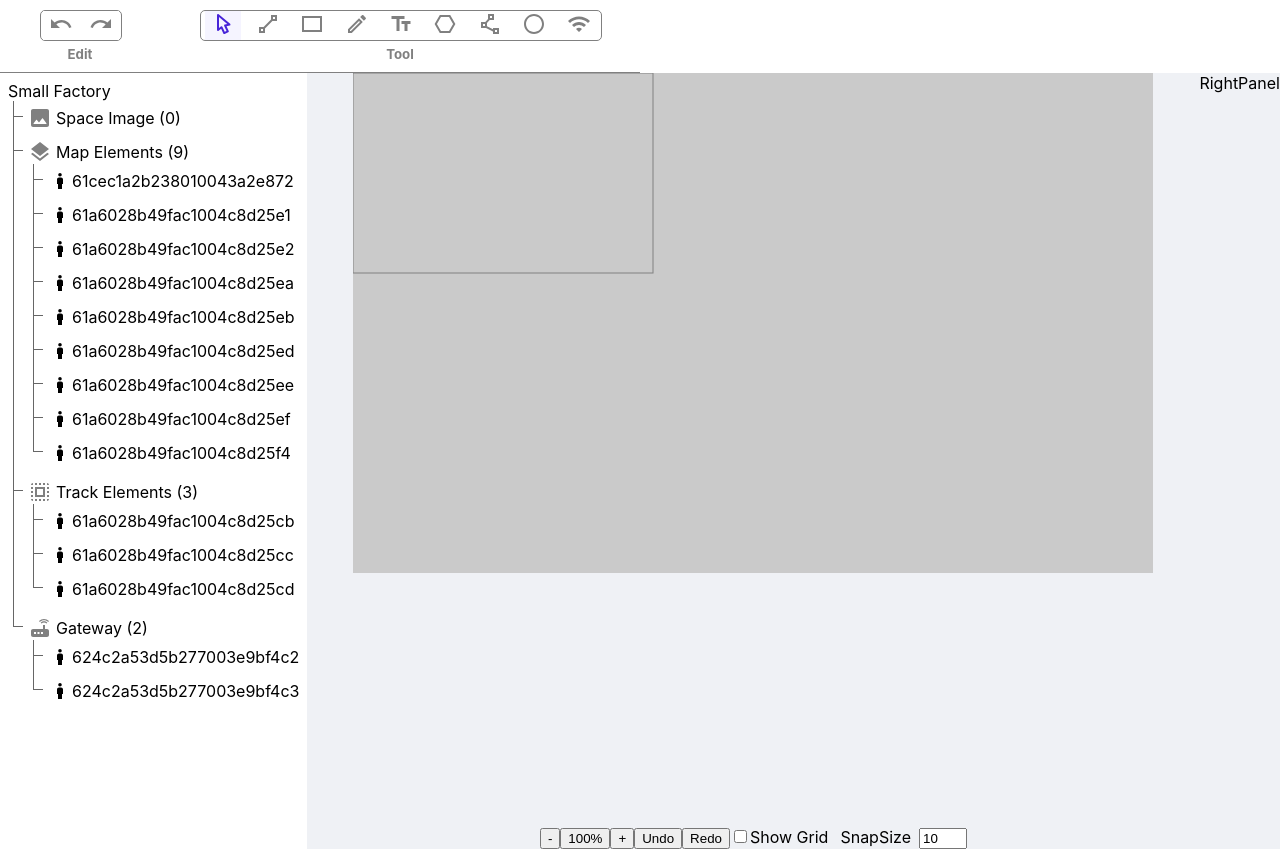
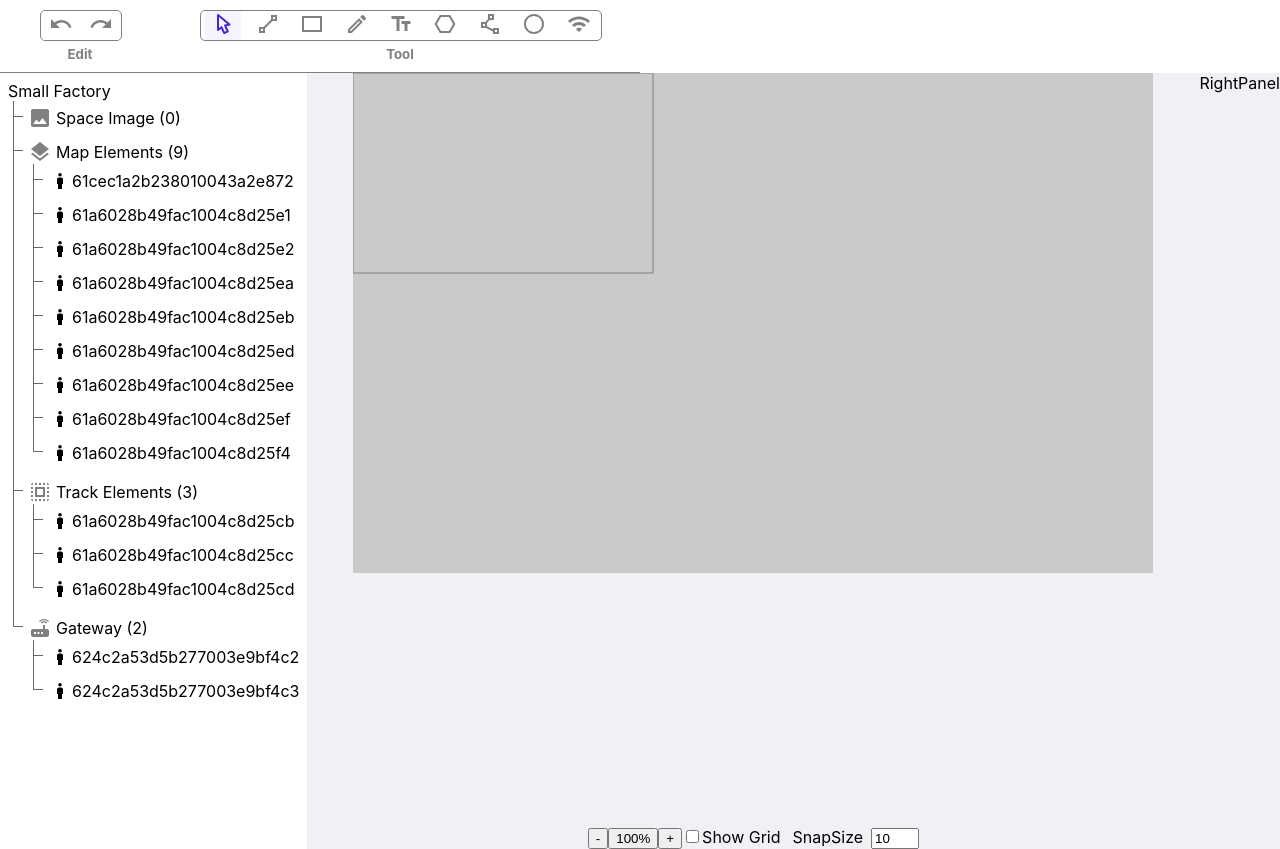
Before and after one commit to abhishek-syook/test-canvas, a React (Create React App) app: page / in a window 1280 px wide. Built offline with nearby package versions, Linux system fonts and the light colour scheme.

Commit message:
remove historyToolbar from bottom panel and update respective files

```diff
--- a/src/components/layout/bottomPanel/components/historyToolbar.tsx
+++ /dev/null
@@ -1,17 +0,0 @@
-import React from 'react';
-
-interface HistoryToolbarProps {
-	undo: () => void;
-	redo: () => void;
-}
-
-const HistoryToolbar = ({ undo, redo }: HistoryToolbarProps) => {
-	return (
-		<div>
-			<button onClick={undo}>Undo</button>
-			<button onClick={redo}>Redo</button>
-		</div>
-	);
-};
-
-export default HistoryToolbar;
--- a/src/components/layout/bottomPanel/index.tsx
+++ b/src/components/layout/bottomPanel/index.tsx
@@ -1,15 +1,12 @@
 import './index.scss';
 import React from 'react';
 import GridToolbar from './components/gridToolbar';
-import HistoryToolbar from './components/historyToolbar';
 import ZoomToolbar from './components/zoomToolbar';
 
 interface BottomPanelProps {
 	currentScale: string;
 	onZoomReset: () => void;
 	onZoomUpdate: () => void;
-	undo: () => void;
-	redo: () => void;
 	gridObj: { isEnable: boolean; snapSize: number };
 	onGridChange: () => void;
 }
@@ -18,15 +15,12 @@ const BottomPanel = ({
 	currentScale,
 	onZoomReset,
 	onZoomUpdate,
-	undo,
-	redo,
 	gridObj,
 	onGridChange
 }: BottomPanelProps) => {
 	return (
 		<div className="bottomPanel">
 			<ZoomToolbar currentScale={currentScale} onReset={onZoomReset} onZoomUpdate={onZoomUpdate} />
-			<HistoryToolbar undo={undo} redo={redo} />
 			<GridToolbar gridObj={gridObj} onChange={onGridChange} />
 		</div>
 	);
--- a/src/components/layout/index.tsx
+++ b/src/components/layout/index.tsx
@@ -59,8 +59,6 @@ const Layout = ({
 						currentScale={currentScale}
 						onZoomReset={onZoomReset}
 						onZoomUpdate={onZoomUpdate}
-						undo={undo}
-						redo={redo}
 						gridObj={gridObj}
 						onGridChange={onGridChange}
 					/>
```
